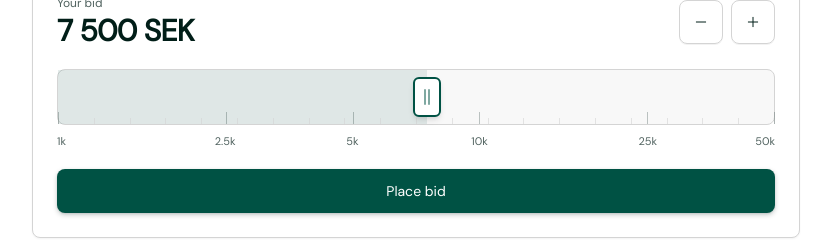
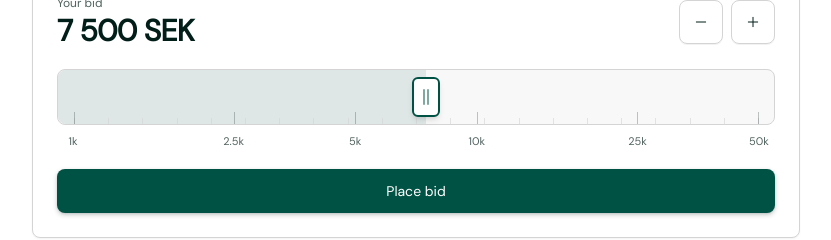
Before and after one commit to bergets/kohl-design, a Next.js app: page /playground/auction-guesser in a window 1280 px wide. Shown: the part 930-1170 px from the top of the page, without its empty margins (224-1055 px from the left). Built offline with nearby package versions, Linux system fonts and the light colour scheme.

Commit message:
Inset ruler scale ticks and thumb inside rounded border

```diff
--- a/app/playground/auction-guesser/PriceRulerInput.tsx
+++ b/app/playground/auction-guesser/PriceRulerInput.tsx
@@ -171,12 +171,15 @@ export function PriceRulerInput({
     lastValueRef.current = value;
   }, [value]);
 
+  const TRACK_INSET_PX = 16;
+
   const updateFromClientX = React.useCallback(
     (clientX: number) => {
       const el = trackRef.current;
       if (!el) return;
       const rect = el.getBoundingClientRect();
-      const pct = ((clientX - rect.left) / rect.width) * 100;
+      const usableWidth = Math.max(1, rect.width - TRACK_INSET_PX * 2);
+      const pct = ((clientX - rect.left - TRACK_INSET_PX) / usableWidth) * 100;
       const rawPrice = percentToPrice(pct, minPrice, maxPrice);
       commitValue(clampToBounds(rawPrice));
     },
@@ -218,6 +221,9 @@ export function PriceRulerInput({
     minBound !== null ? priceToPercent(minBound, minPrice, maxPrice) : 0;
   const maxBoundPercent =
     maxBound !== null ? priceToPercent(maxBound, minPrice, maxPrice) : 100;
+
+  const insetPos = (pct: number) =>
+    `calc(${TRACK_INSET_PX}px + (100% - ${TRACK_INSET_PX * 2}px) * ${pct / 100})`;
 
   const fillStart = minBoundPercent;
   const fillWidth = Math.max(0, thumbPercent - fillStart);
@@ -295,7 +301,7 @@ export function PriceRulerInput({
           {minBound !== null && minBoundPercent > 0 && (
             <div
               aria-hidden="true"
-              style={{ width: `${minBoundPercent}%` }}
+              style={{ width: insetPos(minBoundPercent) }}
               className="absolute inset-y-0 left-0 rounded-l-[var(--radius)] bg-background/75 border-r border-border/80 pointer-events-none"
             />
           )}
@@ -304,17 +310,24 @@ export function PriceRulerInput({
           {maxBound !== null && maxBoundPercent < 100 && (
             <div
               aria-hidden="true"
-              style={{ width: `${100 - maxBoundPercent}%` }}
-              className="absolute inset-y-0 right-0 rounded-r-[var(--radius)] bg-background/75 border-l border-border/80 pointer-events-none"
+              style={{ left: insetPos(maxBoundPercent), right: 0 }}
+              className="absolute inset-y-0 rounded-r-[var(--radius)] bg-background/75 border-l border-border/80 pointer-events-none"
             />
           )}
 
           {/* Active fill up to thumb */}
           <div
             aria-hidden="true"
-            style={{ left: `${fillStart}%`, width: `${fillWidth}%` }}
+            style={{
+              left: minBound !== null ? insetPos(fillStart) : "0px",
+              width:
+                minBound !== null
+                  ? `calc((100% - ${TRACK_INSET_PX * 2}px) * ${fillWidth / 100})`
+                  : insetPos(thumbPercent),
+            }}
             className={cn(
               "absolute inset-y-0 pointer-events-none transition-colors duration-150",
+              minBound === null && "rounded-l-[var(--radius)]",
               isDragging ? "bg-primary/15" : "bg-primary/10"
             )}
           />
@@ -324,7 +337,7 @@ export function PriceRulerInput({
             <div
               key={pct}
               aria-hidden="true"
-              style={{ left: `${pct}%` }}
+              style={{ left: insetPos(pct) }}
               className="absolute bottom-0 h-1.5 w-px bg-border/60 pointer-events-none"
             />
           ))}
@@ -336,7 +349,7 @@ export function PriceRulerInput({
               <div
                 key={tick.value}
                 aria-hidden="true"
-                style={{ left: `${pct}%` }}
+                style={{ left: insetPos(pct) }}
                 className="absolute bottom-0 h-3 w-px bg-foreground/25 pointer-events-none"
               />
             );
@@ -349,7 +362,7 @@ export function PriceRulerInput({
               <div
                 key={`${guess}-${idx}`}
                 aria-hidden="true"
-                style={{ left: `${pct}%` }}
+                style={{ left: insetPos(pct) }}
                 className="absolute top-2 h-2 w-2 -translate-x-1/2 rounded-full bg-muted-foreground/50 pointer-events-none"
               />
             );
@@ -358,7 +371,7 @@ export function PriceRulerInput({
           {/* Tactile Grabbing Handle */}
           <div
             aria-hidden="true"
-            style={{ left: `${thumbPercent}%` }}
+            style={{ left: insetPos(thumbPercent) }}
             className={cn(
               "absolute top-1/2 -translate-x-1/2 -translate-y-1/2 flex items-center justify-center gap-0.5 w-7 h-10 rounded-[var(--radius-sm)] bg-card border-2 border-primary shadow-md pointer-events-none transition-transform duration-150",
               isDragging
@@ -373,22 +386,13 @@ export function PriceRulerInput({
 
         {/* Scale Labels */}
         <div className="relative h-4 w-full select-none">
-          {ticks.map((tick, index) => {
+          {ticks.map((tick) => {
             const pct = priceToPercent(tick.value, minPrice, maxPrice);
-            const isFirst = index === 0;
-            const isLast = index === ticks.length - 1;
             return (
               <span
                 key={tick.value}
-                style={{ left: `${pct}%` }}
-                className={cn(
-                  "absolute text-[11px] text-muted-foreground tabular-nums",
-                  isFirst
-                    ? "translate-x-0"
-                    : isLast
-                      ? "-translate-x-full"
-                      : "-translate-x-1/2"
-                )}
+                style={{ left: insetPos(pct) }}
+                className="absolute -translate-x-1/2 text-[11px] text-muted-foreground tabular-nums"
               >
                 {tick.label}
               </span>
```
